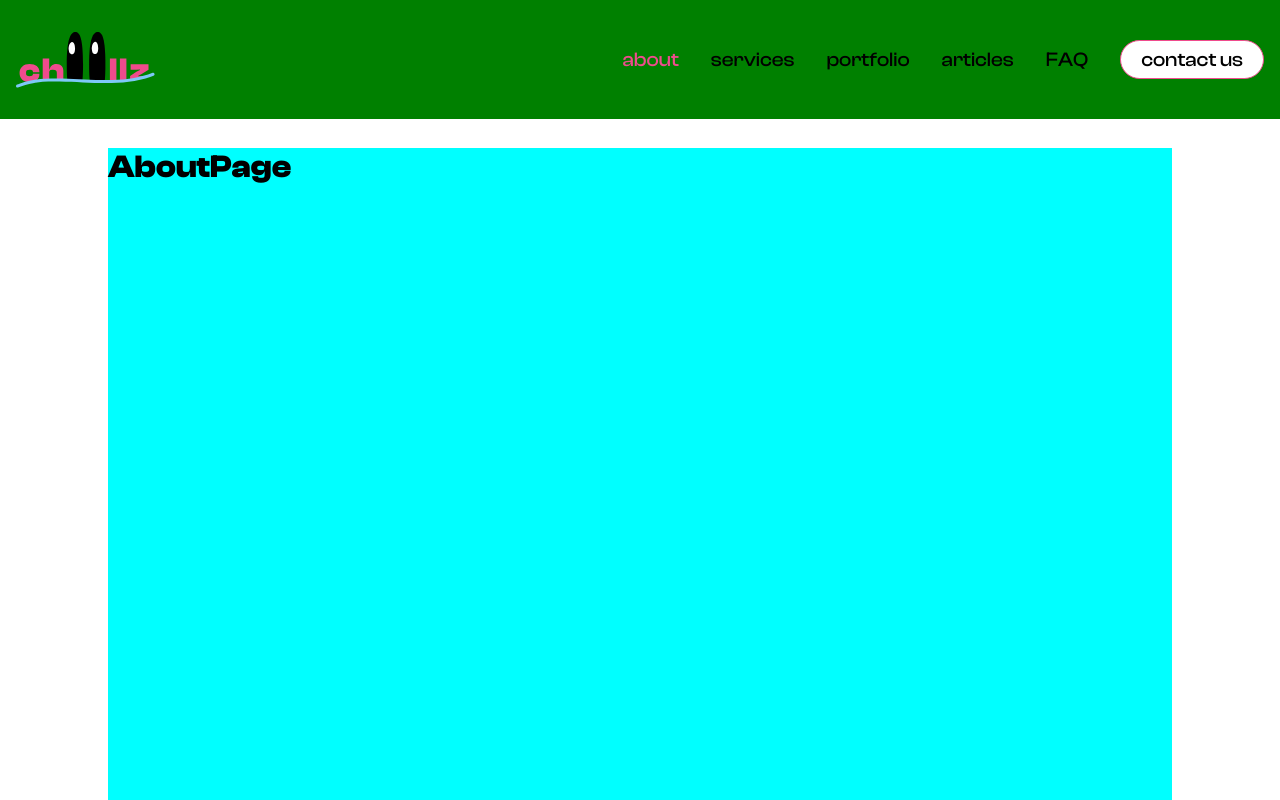
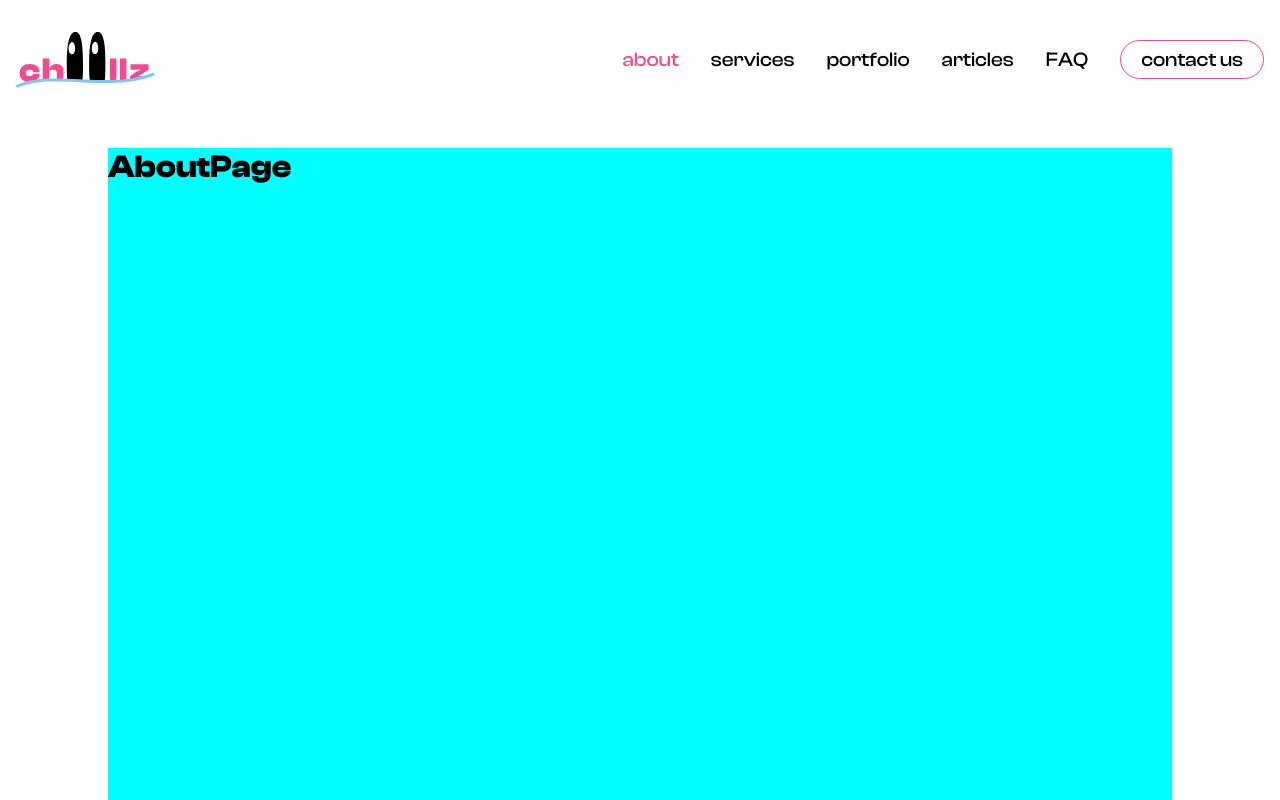
Before and after one commit to klukovka/chillz, a React (Vite) app: page / in a window 1280 px wide. Shown: the top 800 px of the page. Built offline with nearby package versions, Linux system fonts and the light colour scheme.

Commit message:
fix footer

```diff
--- a/src/components/FooterNavigationItem.jsx
+++ b/src/components/FooterNavigationItem.jsx
@@ -1,10 +1,12 @@
-import { NavLink } from "react-router-dom";
+import { Link } from "react-router-dom";
 import classes from "./Footer.module.css";
 
 export default function FooterNavigationBarItem({ children, to }) {
   return (
     <li className={classes["footer-nav__item"]}>
-      <NavLink to={to}>{children}</NavLink>
+      <Link to={to} target="_blank">
+        {children}
+      </Link>
     </li>
   );
 }
--- a/src/components/MainNavigationBar.module.css
+++ b/src/components/MainNavigationBar.module.css
@@ -1,6 +1,5 @@
 .main-header {
-    /* background: white; */
-    background: green;
+    background: white;
     padding: 1.5rem 0rem;
     width: 100%;
     position: fixed;
--- a/src/index.css
+++ b/src/index.css
@@ -52,6 +52,7 @@ body {
 main {
   margin: auto;
   margin-top: calc(100px + 3rem);
+  margin-bottom: 1.5rem;
   max-width: 1064px;
   height: 1000px;
   background-color: aqua;
```
